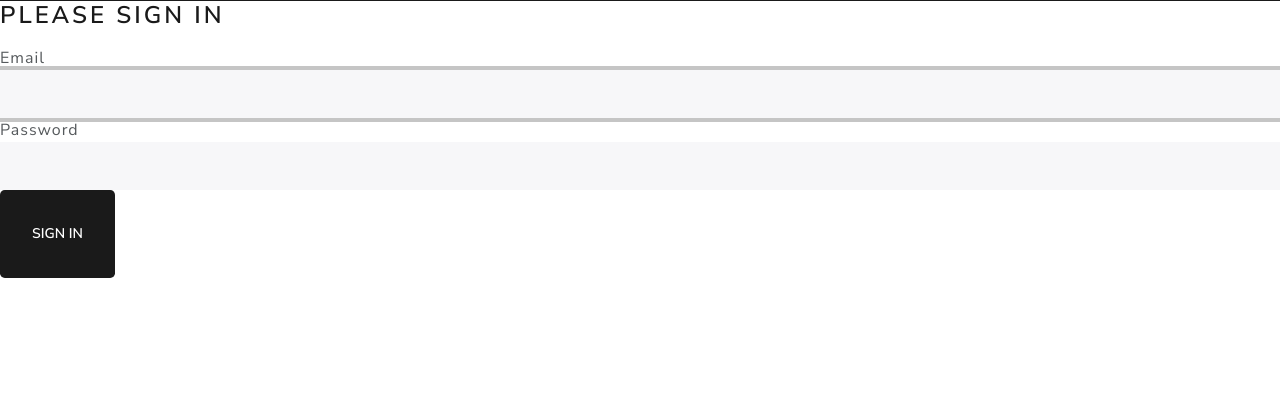
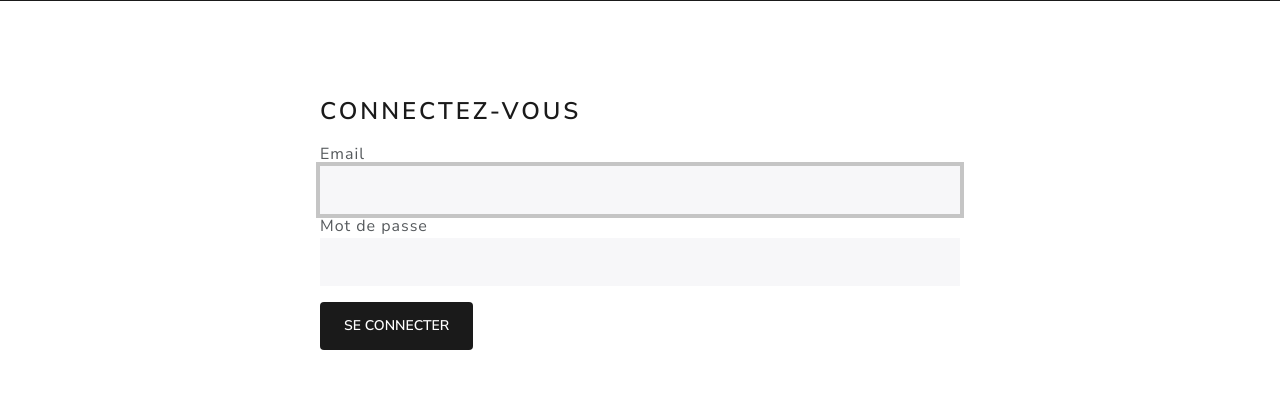
Before and after one commit to Xavier-Prado/ostory, a Symfony app: template templates/security/login.html.twig in a window 1280 px wide. Shown: the part 91-488 px from the top of the page. Run offline with Twig, Linux system fonts and the light colour scheme; the template is opened without the code that fills it, so the values that code supplies are empty; some libraries are stand-ins or nearby versions.

Commit message:
backoffice login page modifications

```diff
--- a/templates/security/login.html.twig
+++ b/templates/security/login.html.twig
@@ -3,6 +3,9 @@
 {% block title %}Log in!{% endblock %}
 
 {% block body %}
+
+<div class="my-5 py-5">
+    <div class="col-lg-6 mx-auto">
         <form method="post">
             {% if error %}
                 <div class="alert alert-danger">{{ error.messageKey|trans(error.messageData, 'security') }}</div>
@@ -10,19 +13,19 @@
 
             {% if app.user %}
                 <div class="mb-3">
-            You are logged in as {{ app.user.userIdentifier }}, <a href="{{ path('app_logout') }}">Logout</a>
+                 Vous ête connecté en tant que {{ app.user.userIdentifier }}
                 </div>
             {% endif %}
 
-    <h1 class="h3 mb-3 font-weight-normal">Please sign in</h1>
+            <h1 class="h3 mb-3 font-weight-normal">Connectez-vous</h1>
             <label for="inputEmail">Email</label>
             <input type="email" value="{{ last_username }}" name="email" id="inputEmail" class="form-control" autocomplete="email" required autofocus>
-    <label for="inputPassword">Password</label>
+            <label for="inputPassword">Mot de passe</label>
             <input type="password" name="password" id="inputPassword" class="form-control" autocomplete="current-password" required>
 
             <input type="hidden" name="_csrf_token"
-           value="{{ csrf_token('authenticate') }}"
-    >
+                 value="{{ csrf_token('authenticate') }}">
+
 
             {#
                 Uncomment this section and add a remember_me option below your firewall to activate remember me functionality.
@@ -35,8 +38,11 @@
                 </div>
             #}
 
-    <button class="btn btn-lg btn-primary" type="submit">
-        Sign in
+            <button class="btn btn-primary mt-3" type="submit">
+                Se connecter
             </button>
         </form>
+
+    </div>
+</div>
 {% endblock %}
```
Lines whose indentation alone changed are shown as unchanged.
